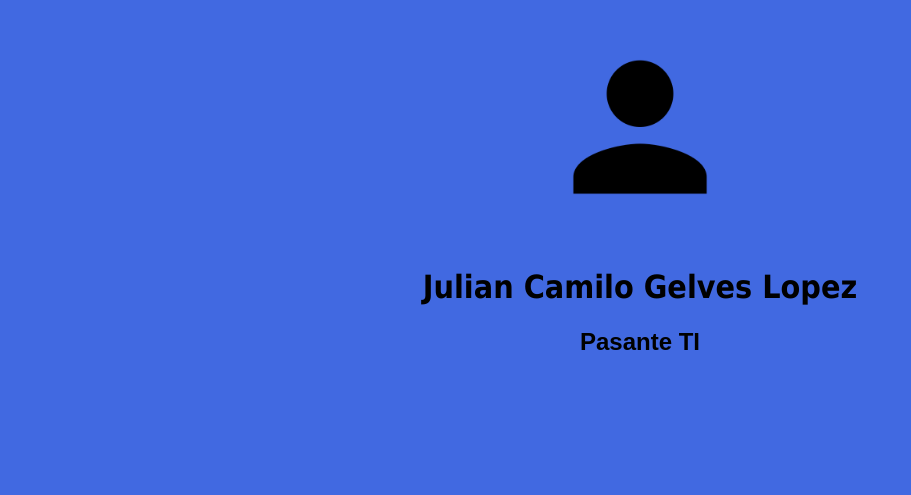
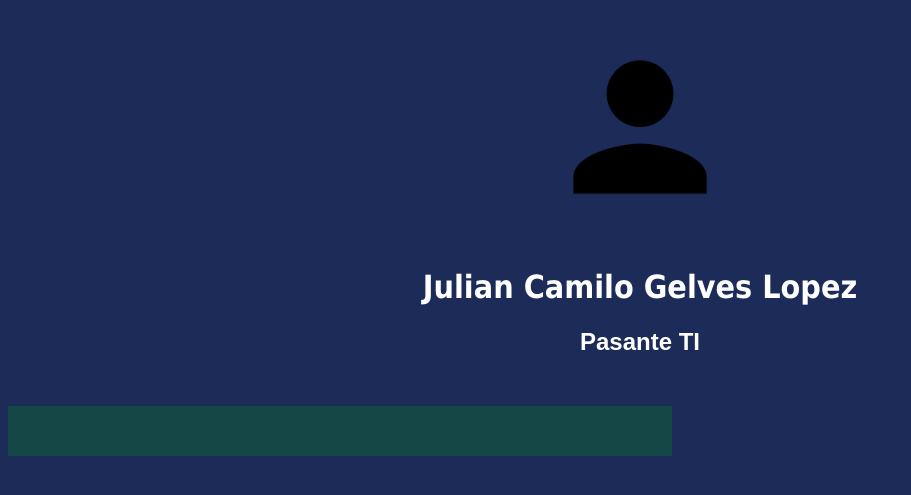
Before and after one commit to Xcamillo/Xcamilo.github.io, a plain HTML site: page index.html in a window 1280 px wide. Shown: the part 181-676 px from the top of the page, without its empty margins (0-911 px from the left). Drawn offline with Linux system fonts and the light colour scheme.

Commit message:
Franja_abajo

```diff
--- a/index.html
+++ b/index.html
@@ -10,5 +10,7 @@
     <img class="fotouser" src="foto_user.png" alt="Foto de Empleado">
     <h1 class="nombre">Julian Camilo Gelves Lopez</h1>
     <h2 class="cargo">Pasante TI</h2>
+    <div class="franja"></div>
+
 </body>
 </html>
--- a/style.css
+++ b/style.css
@@ -1,5 +1,5 @@
 body{
-background-color: #4169e1;
+background-color: #1c2b58;
 }
 .fotouser{
 width: 200px;
@@ -16,6 +16,7 @@ box-shadow: 5px;
     text-align: center;
     position: relative;
     top: 220px;
+    color: white;
 
 }
 .cargo{
@@ -23,4 +24,15 @@ box-shadow: 5px;
     text-align: center;
     position: relative;
     top: 220px;
+    color: white;
 }
+
+.franja{
+    width: 664px;
+    height: 50px;
+    position: relative;
+    top: 250px;
+    background-color: rgb(21, 71, 71);
+    margin-right: 0;
+    ;
+}
```
